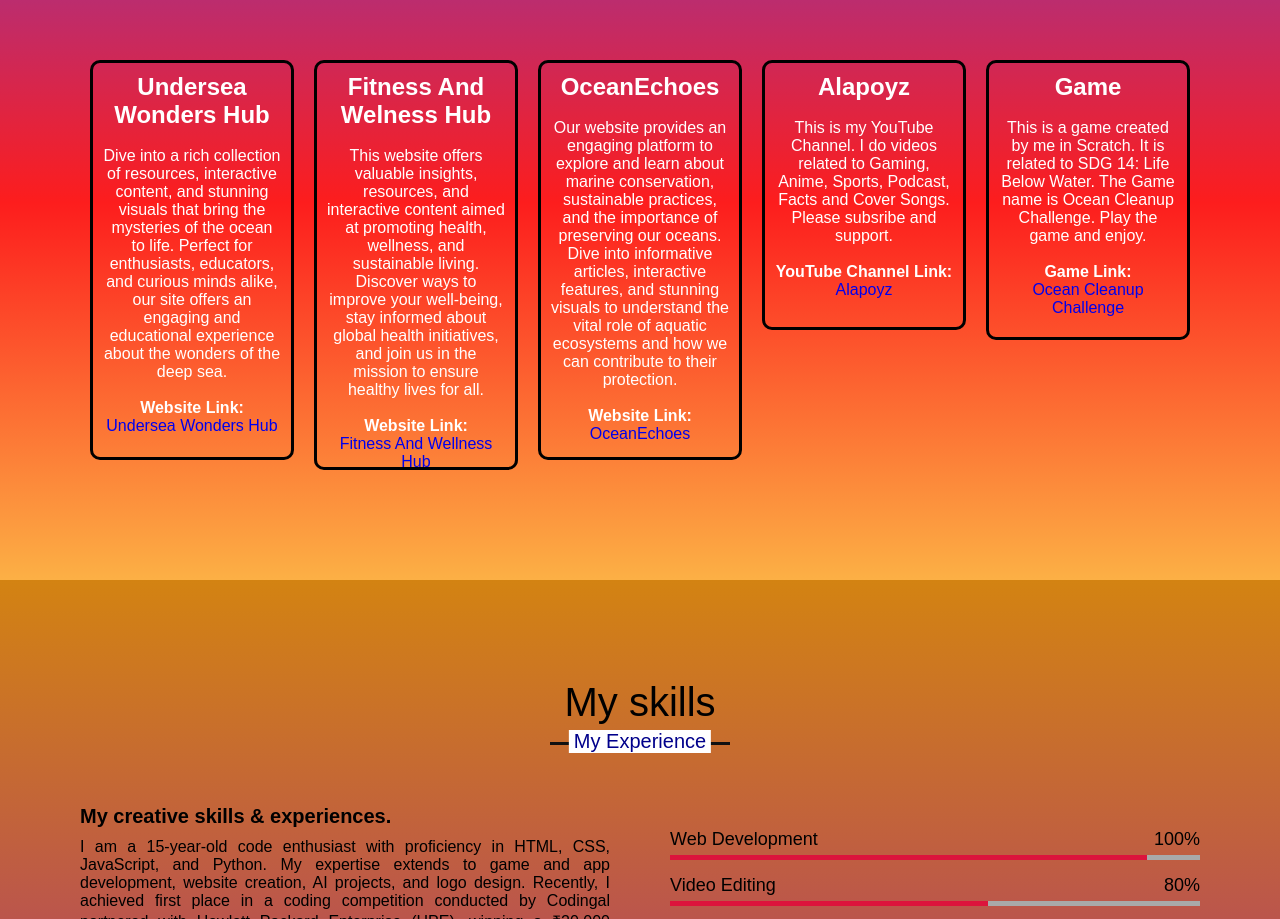
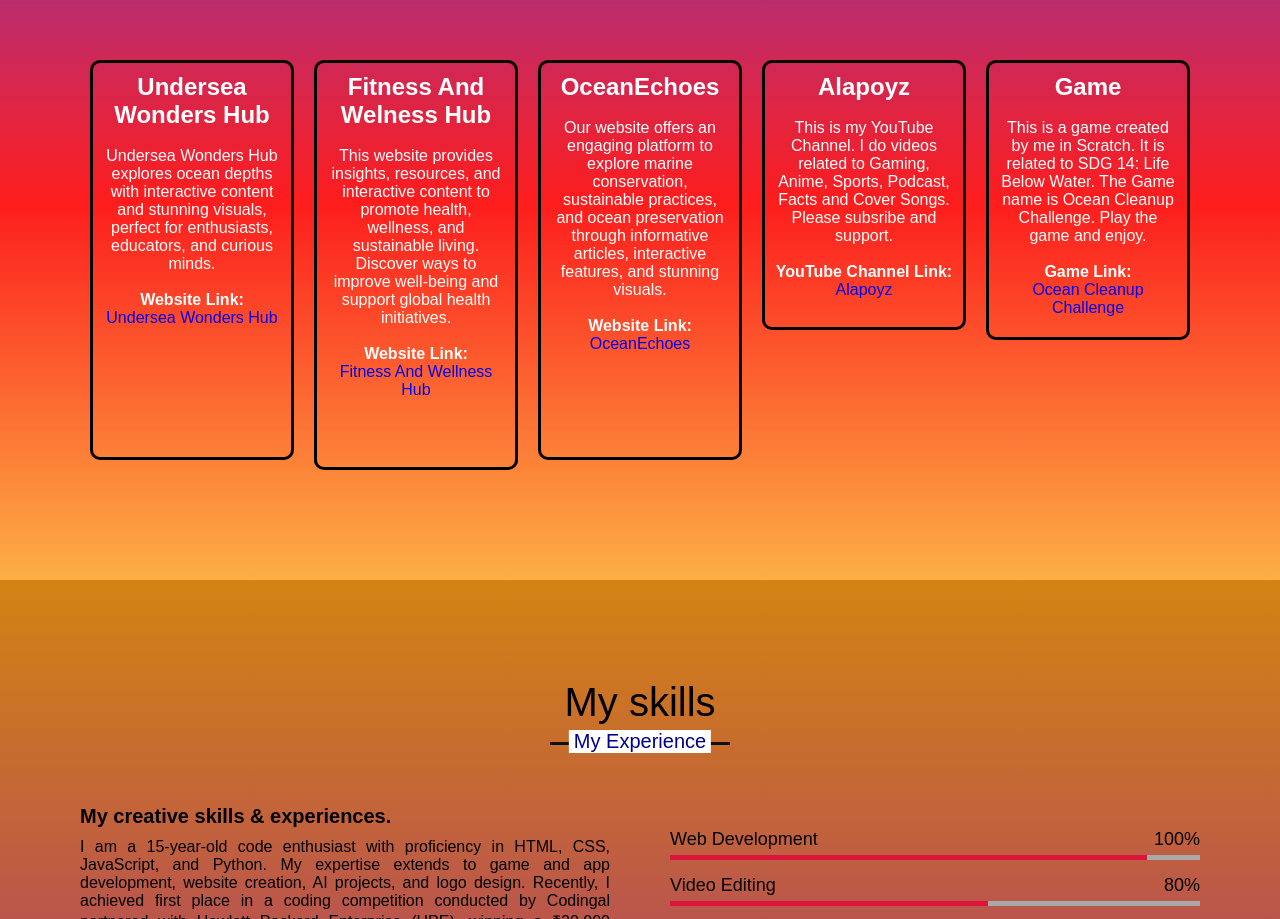
Before and after one commit to bandyrdxl/ZenTech, a plain HTML site: page index.html in a window 1280 px wide. Shown: the part 2585-3504 px from the top of the page. Drawn offline with nearby package versions, Linux system fonts and the light colour scheme.

Commit message:
Update index.html

```diff
--- a/index.html
+++ b/index.html
@@ -108,21 +108,21 @@
                           <div class="card-1">
                           <h1>Undersea Wonders Hub</h1>
                               <br>
-                          <p>Dive into a rich collection of resources, interactive content, and stunning visuals that bring the mysteries of the ocean to life. Perfect for enthusiasts, educators, and curious minds alike, our site offers an engaging and educational experience about the wonders of the deep sea.</p>
+                          <p>Undersea Wonders Hub explores ocean depths with interactive content and stunning visuals, perfect for enthusiasts, educators, and curious minds.</p>
                               <br>
                               <p><b>Website Link:</b></p><a href="https://bandyrdxl.github.io/underseawondershub/">Undersea Wonders Hub</a>
                           </div>
                           <div class="card-2">
                               <h1>Fitness And Welness Hub</h1>
                               <br>
-                              <p>This website offers valuable insights, resources, and interactive content aimed at promoting health, wellness, and sustainable living. Discover ways to improve your well-being, stay informed about global health initiatives, and join us in the mission to ensure healthy lives for all.</p>
+                              <p>This website provides insights, resources, and interactive content to promote health, wellness, and sustainable living. Discover ways to improve well-being and support global health initiatives.</p>
                               <br>
                                 <p><b>Website Link:</b></p><a href="https://bandyrdxl.github.io/fitnessandwellnesshub/">Fitness And Wellness Hub</a>
                           </div>
                               <div class="card-3">
                                   <h1>OceanEchoes</h1>
                                   <br>
-                                  <p>Our website provides an engaging platform to explore and learn about marine conservation, sustainable practices, and the importance of preserving our oceans. Dive into informative articles, interactive features, and stunning visuals to understand the vital role of aquatic ecosystems and how we can contribute to their protection.</p>
+                                  <p>Our website offers an engaging platform to explore marine conservation, sustainable practices, and ocean preservation through informative articles, interactive features, and stunning visuals.</p>
                                   <br>
                                   <p><b>Website Link:</b></p><a href="https://bandyrdxl.github.io/oceanechoes/">OceanEchoes</a>
                               </div>
```
